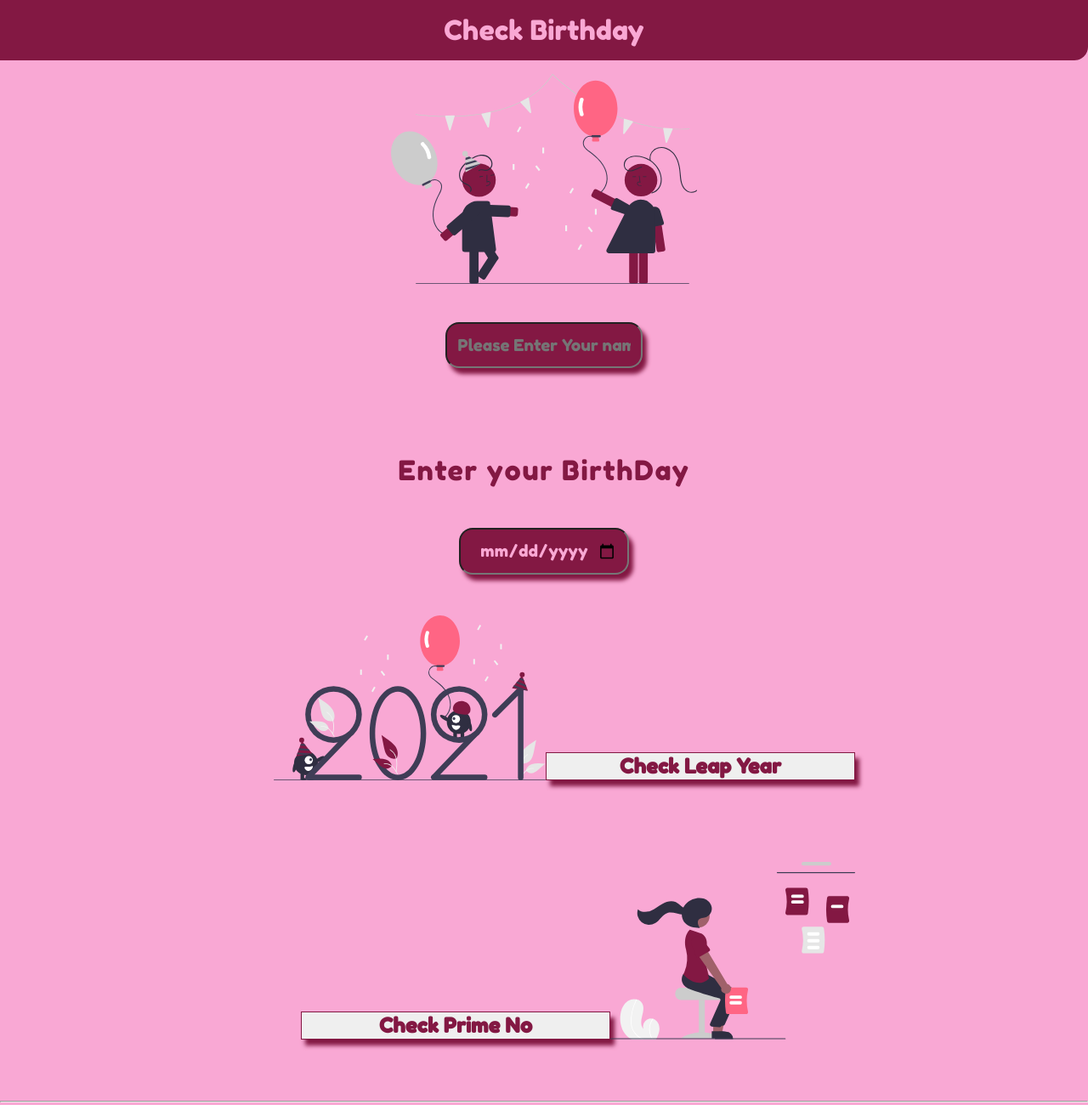
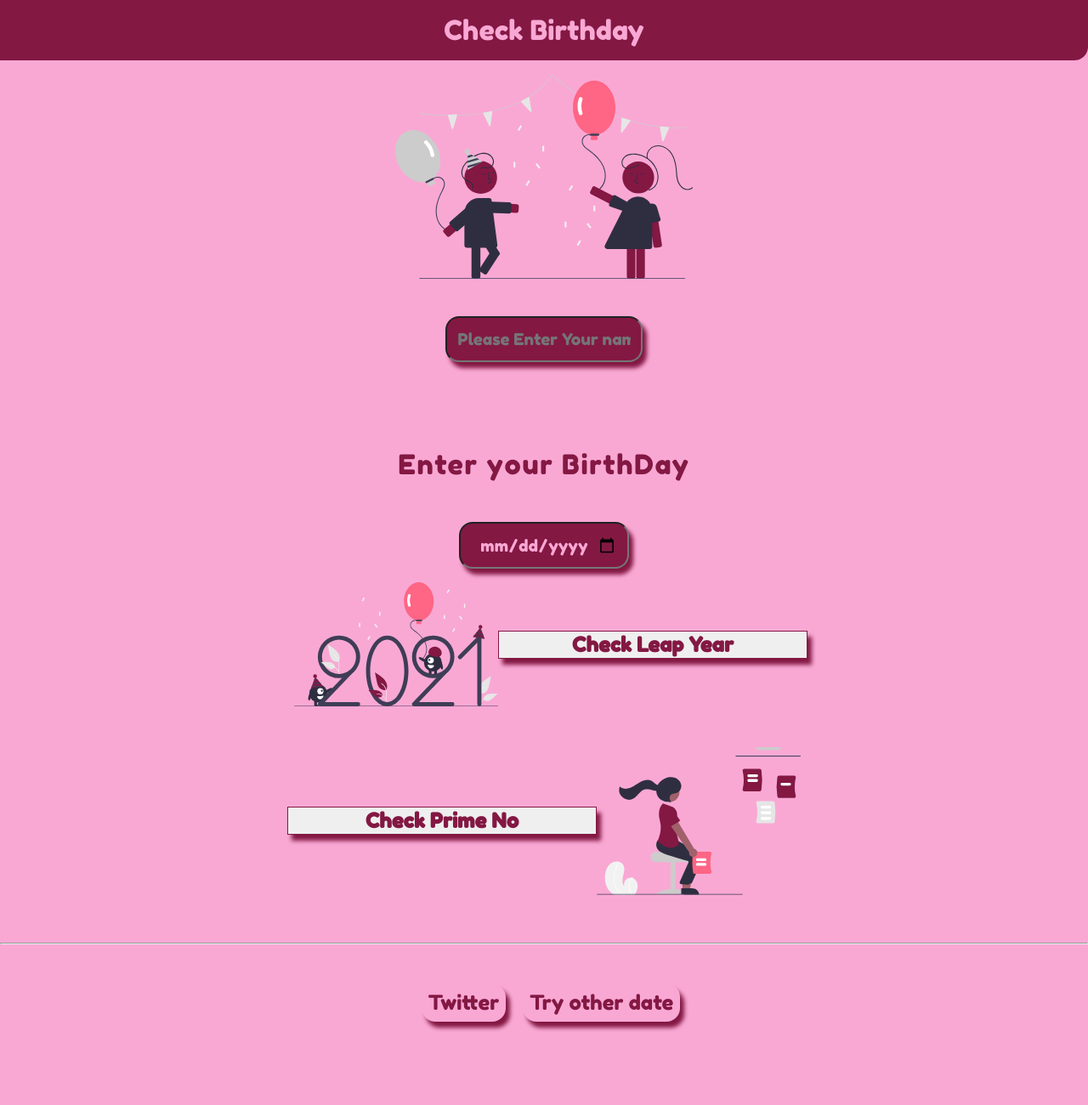
Before and after one commit to sakshi006/Check-Birthday, a plain HTML site: page index.html in a window 1280 px wide. Shown: the top 1300 px of the page at 85% size. After the commit the page ends 1248 px from the top, so only its background shows below. Drawn offline with Linux system fonts and the light colour scheme.

Commit message:
style : images fixed

```diff
--- a/style.css
+++ b/style.css
@@ -14,10 +14,6 @@ body{
    text-align: center;
 }
 
-header{
-    max-width: 100%;
-    margin: auto;
-}
 
 .head{
     background-color: var(--primary-color);
@@ -28,10 +24,11 @@ header{
 }
 
 .hero-img{
-    max-width: 360px;
+    max-width: 350px;
     display: block;
     margin: auto;
-    padding: 1rem;
+    padding-top: 1rem ;
+    padding-bottom: 1rem;
 }
 
 .hero-txt{
@@ -77,17 +74,17 @@ input{
 
 .year,.day{
     display: flex;
-    padding: 1rem;
-    margin: 1rem;
+    padding: 0rem 1rem;
+    margin: 0rem 1rem;
     justify-content: center;
-    align-items:flex-end;
+    align-items: center;
 }
 
 .year-img{
     left:0;
-    max-width: 20rem;
+    max-width: 15rem;
     /* margin-right: 1rem; */
-    margin-left: 5rem;
+    margin-left: 1rem;
 }
 
 .btn,.btn2{
@@ -99,21 +96,12 @@ input{
     font-weight: bolder;
     font-size: x-large;
     box-shadow: 5px 7px 5px var(--primary-color);
-}
-
-.btn{
-    margin-right: 2rem;
-    cursor: pointer;
-}
-
-.btn2{
-    margin-left: 5rem;
     cursor: pointer;
 }
 
 .day-img{
     right:0;
-    max-width: 18rem;
+    max-width: 15rem;
     /* margin-left: 1rem; */
    }
 
```
